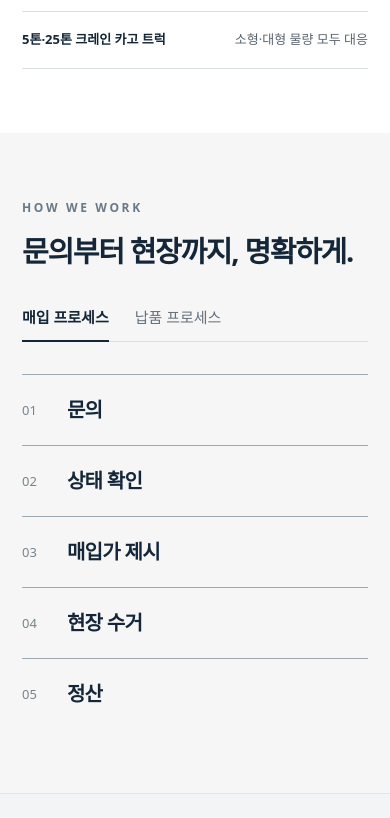
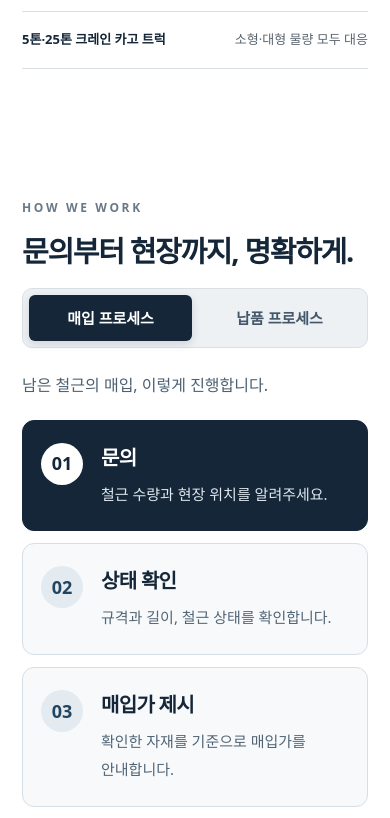
Before and after one commit to soongon/sl-steel, a Next.js app: page / in a window 390 px wide. Shown: the part 3520-4338 px from the top of the page. Built offline with nearby package versions, Linux system fonts and the light colour scheme; no server answers; the database is empty; a web font is replaced by a local one.

Commit message:
Improve process section readability with numbered step cards

```diff
--- a/app/(landing)/landing.css
+++ b/app/(landing)/landing.css
@@ -995,3 +995,34 @@
   .silla-option-check { top: 14px; right: 12px; }
   .silla-contact-form .silla-submit { font-size: 16px; padding-inline: 18px; }
 }
+
+/* Readable process choices and numbered steps. */
+.silla-process { background: #fff; }
+.silla-process .silla-section-heading { margin-bottom: 0; }
+.silla-process-switch { display: flex; gap: 6px; padding: 6px; background: #edf1f4; border: 1px solid #d8e0e6; border-radius: 10px; }
+.silla-process-switch button { padding: 13px 22px; border-radius: 6px; font-size: 16px; font-weight: 650; color: #445669; white-space: nowrap; }
+.silla-process-switch button:hover { background: #dfe7ed; }
+.silla-process-switch button[aria-pressed="true"] { background: #142638; color: #fff; box-shadow: 0 3px 8px rgb(20 38 56 / 14%); }
+.silla-process-guide { margin-top: 28px; color: #4c6071; font-size: 18px; line-height: 1.7; word-break: keep-all; }
+.silla-process-steps { gap: 14px; margin-top: 28px; }
+.silla-process-steps li, .silla-process-steps li:first-child, .silla-process-steps li:last-child { display: block; padding: 26px 22px; border: 1px solid #d6dfe6; border-radius: 12px; background: #f7f9fb; }
+.silla-process-steps li:first-child { background: #142638; border-color: #142638; color: #fff; }
+.silla-process-steps .silla-step-number { display: inline-flex; align-items: center; justify-content: center; width: 48px; height: 48px; border-radius: 50%; background: #e3ebf1; color: #23445e; font-size: 20px; font-weight: 750; }
+.silla-process-steps li:first-child .silla-step-number { background: #fff; color: #142638; }
+.silla-process-steps h3 { margin-top: 24px; font-size: 23px; font-weight: 750; }
+.silla-process-steps p { margin-top: 12px; font-size: 15px; line-height: 1.85; color: #526575; word-break: keep-all; }
+.silla-process-steps li:first-child p { color: #e0e8ee; }
+@media (min-width: 768px) and (max-width: 1100px) {
+  .silla-process-steps { grid-template-columns: repeat(3, minmax(0, 1fr)); }
+  .silla-process .silla-section-heading { align-items: flex-start; flex-direction: column; gap: 24px; }
+}
+@media (max-width: 767px) {
+  .silla-process-switch { width: 100%; margin-top: 18px; }
+  .silla-process-switch button { flex: 1; padding: 12px 10px; font-size: 15px; }
+  .silla-process-guide { font-size: 16px; margin-top: 24px; }
+  .silla-process-steps { grid-template-columns: 1fr; gap: 12px; margin-top: 20px; }
+  .silla-process-steps li, .silla-process-steps li:first-child, .silla-process-steps li:last-child { display: flex; align-items: flex-start; gap: 18px; padding: 22px 18px; }
+  .silla-process-steps .silla-step-number { flex-shrink: 0; width: 42px; height: 42px; font-size: 18px; }
+  .silla-process-steps h3 { margin: 0; font-size: 20px; }
+  .silla-process-steps p { margin-top: 8px; font-size: 15px; }
+}
--- a/components/sections/ProcessSection.tsx
+++ b/components/sections/ProcessSection.tsx
@@ -1,6 +1,10 @@
 "use client";
 import { useState } from "react";
 import { SITE } from "@/lib/site";
+const descriptions = [
+  ["철근 수량과 현장 위치를 알려주세요.", "규격과 길이, 철근 상태를 확인합니다.", "확인한 자재를 기준으로 매입가를 안내합니다.", "일정을 협의하고 현장에서 수거합니다.", "수거한 물량과 거래 내용을 확인해 정산합니다."],
+  ["필요한 규격과 수량을 알려주세요.", "견적과 납품 가능 일정을 안내합니다.", "주문한 자재를 확인하고 출고합니다.", "협의한 일정에 맞춰 현장에 납품합니다.", "납품 후 확인 사항과 추가 문의를 안내합니다."],
+];
 export default function ProcessSection() {
   const [active, setActive] = useState<0 | 1>(0);
   const steps =
@@ -13,7 +17,7 @@ export default function ProcessSection() {
             <span className="silla-eyebrow">HOW WE WORK</span>
             <h2>문의부터 현장까지, 명확하게.</h2>
           </div>
-          <div className="silla-tabs" aria-label="진행 절차 선택">
+          <div className="silla-process-switch" role="group" aria-label="진행 절차 선택">
             {SITE.process.tabs.map((label, i) => (
               <button
                 key={label}
@@ -26,11 +30,12 @@ export default function ProcessSection() {
             ))}
           </div>
         </div>
-        <ol className="silla-process-steps" aria-live="polite">
+        <p className="silla-process-guide">{active === 0 ? "남은 철근의 매입, 이렇게 진행합니다." : "필요한 자재의 납품, 이렇게 진행합니다."}</p>
+        <ol className="silla-process-steps" aria-live="polite" aria-label={SITE.process.tabs[active]}>
           {steps.map((step, i) => (
             <li key={step}>
-              <span>0{i + 1}</span>
-              <h3>{step}</h3>
+              <span className="silla-step-number">0{i + 1}</span>
+              <div><h3>{step}</h3><p>{descriptions[active][i]}</p></div>
             </li>
           ))}
         </ol>
```
